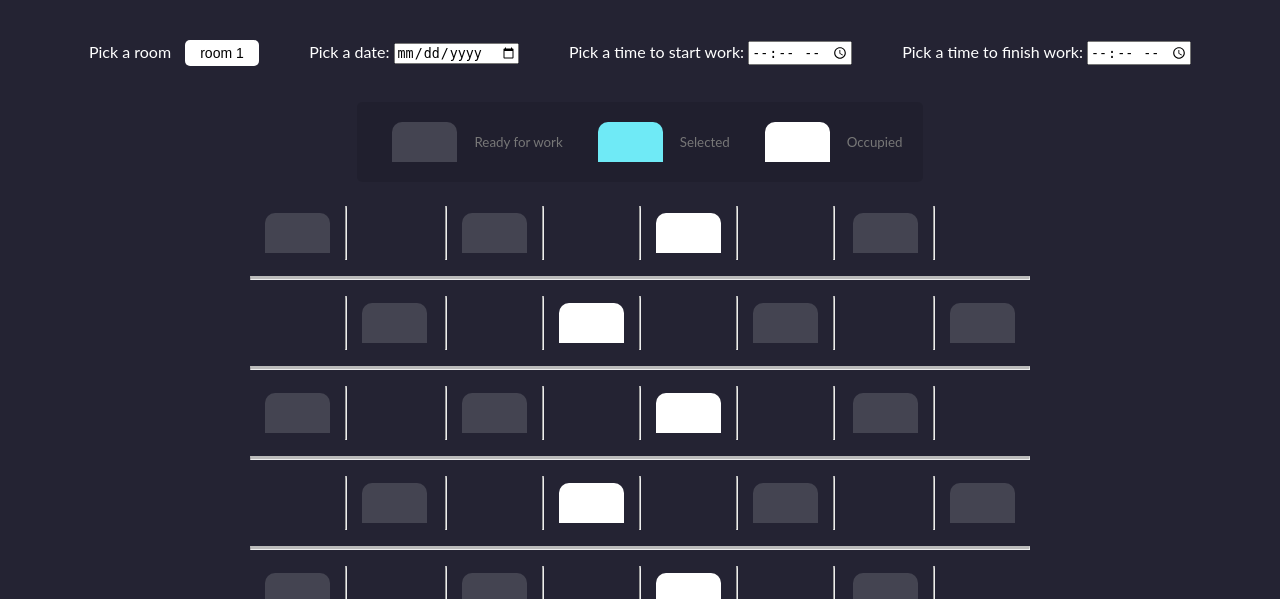
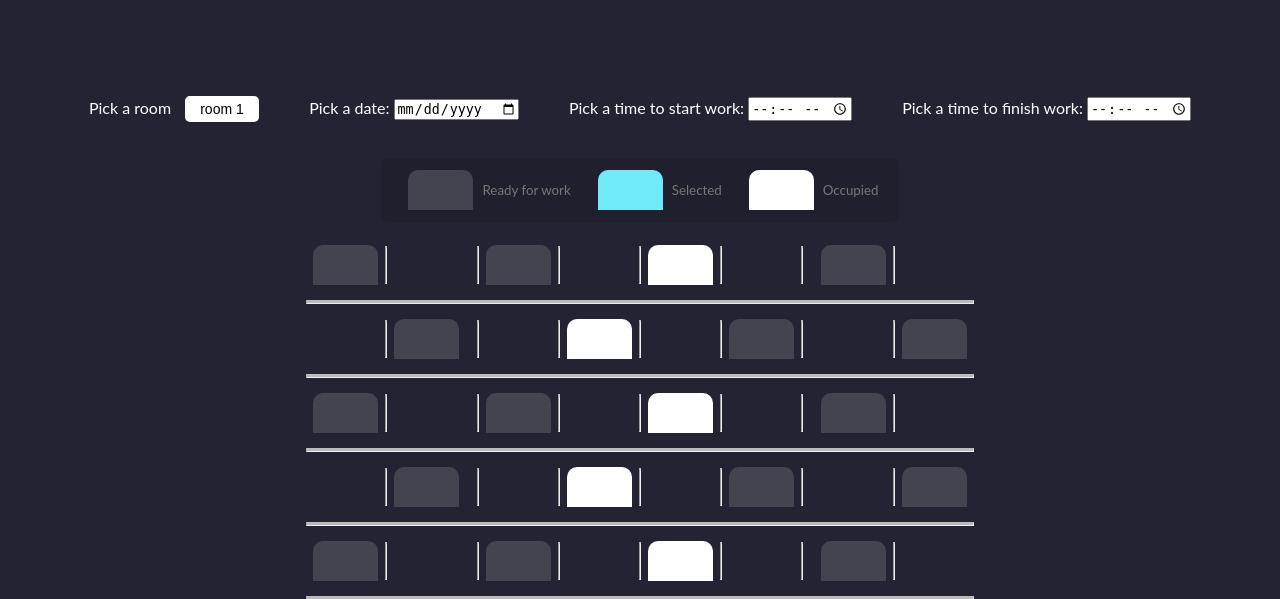
Before and after one commit to Popidan/iqweb, a PHP site: page /test_login/maps.php in a window 1280 px wide. Shown: the top 599 px of the page. Run offline with PHP 8.4, Linux system fonts and the light colour scheme.

Commit message:
marginile mai mici la scaune

```diff
--- a/style.css
+++ b/style.css
@@ -213,7 +213,7 @@
   background-color: #444451;
   height: 40px;
   width: 65px;
-  margin: 15px;
+  margin: 7px;
   border-top-left-radius: 10px;
   border-top-right-radius: 10px;
 }
```
